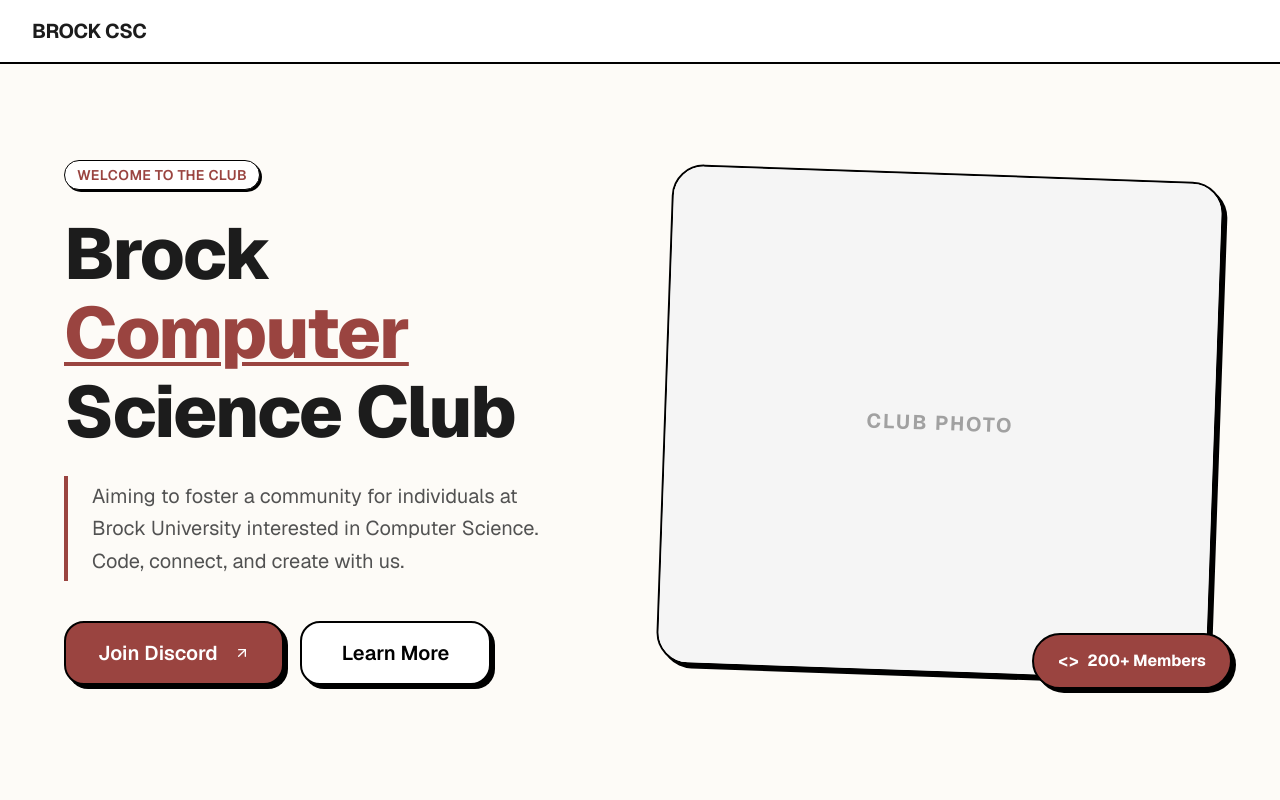
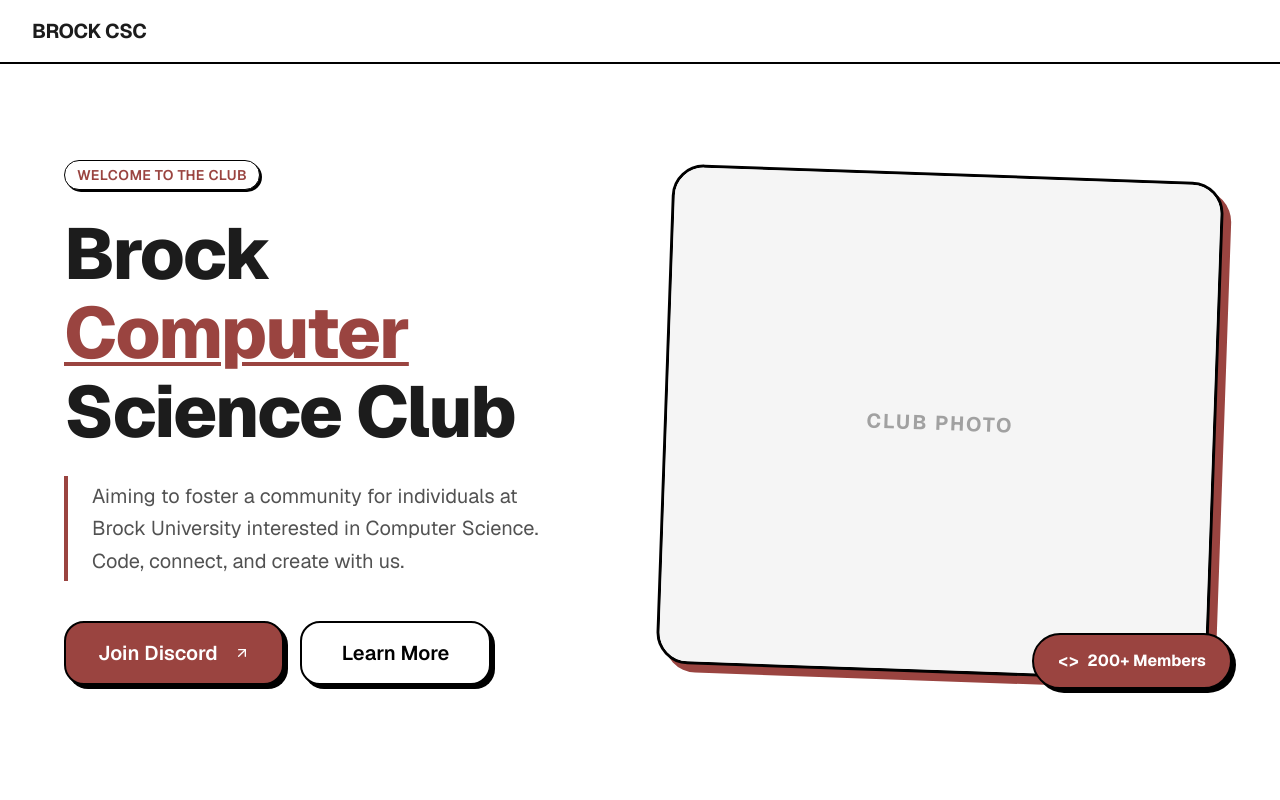
Before and after one commit to BrockCSC/brockcsc.ca, a Next.js app: page / in a window 1280 px wide. Shown: the top 800 px of the page. Built offline with nearby package versions, Linux system fonts and the light colour scheme.

Commit message:
fix: update home page background color and refine photo frame styles

```diff
--- a/app/page.tsx
+++ b/app/page.tsx
@@ -5,9 +5,10 @@
 
 export default function Home() {
   return (
-    <div className="min-h-screen bg-brand-beige font-sans text-brand-text">
 
-      {/* Navigation temporary for now */}
+    <div className="min-h-screen bg-white font-sans text-brand-text">
+
+      {/* Navigation */}
       <Navbar />
 
       <main>
--- a/components/ui/photo-frame.tsx
+++ b/components/ui/photo-frame.tsx
@@ -1,4 +1,3 @@
-/* The image frame shown in the hero in the homepage */
 import React from 'react';
 import { cn } from "@/lib/utils";
 
@@ -10,7 +9,7 @@
 export function PhotoFrame({ className, children }: PhotoFrameProps) {
   return (
     <div className={cn("relative w-full h-full", className)}>
-      <div className="absolute inset-0 rounded-[32px] border-2 border-black bg-white rotate-2 shadow-neo z-10 transition-transform hover:rotate-1 duration-500 overflow-hidden group">
+      <div className="absolute inset-0 rounded-[32px] border-[3px] border-black bg-white rotate-2 shadow-[8px_8px_0_0_#9A4440] z-10 transition-transform hover:rotate-1 duration-500 overflow-hidden group">
         <div className="w-full h-full bg-neutral-100 flex items-center justify-center group-hover:scale-105 transition-transform duration-700">
            {children || (
              <span className="text-neutral-400 font-bold text-xl uppercase tracking-widest">Club Photo</span>
```
